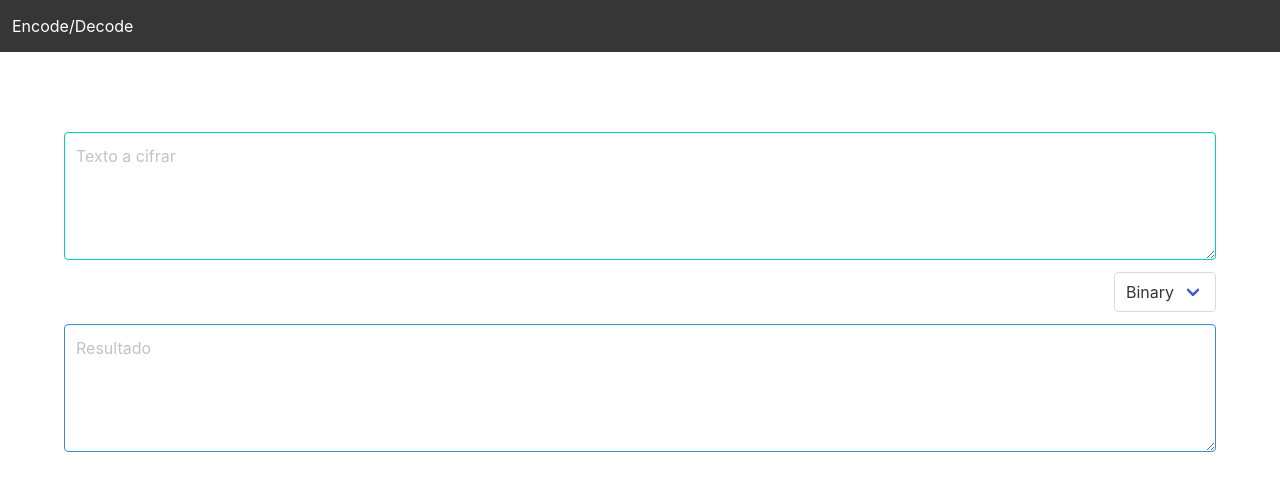
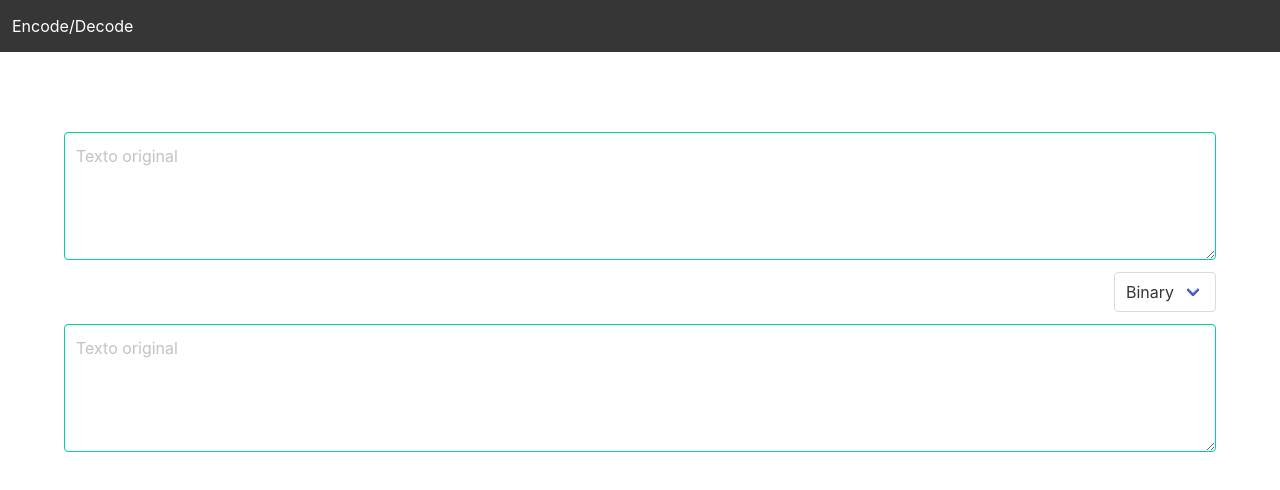
Before and after one commit to daveflr/CryptoLab, a React (Create React App) app: page / in a window 1280 px wide. Shown: the top 490 px of the page. Built offline with nearby package versions, Linux system fonts and the light colour scheme.

Commit message:
Separate inputs components

```diff
--- /dev/null
+++ b/src/Components/Encoder.js
@@ -0,0 +1,114 @@
+import React, {Component} from 'react';
+import axios from 'axios';
+import '../App.css';
+import Input from "./Input";
+
+class Encoder extends Component {
+    constructor(props) {
+        super(props);
+        this.state = {
+            original: "",
+            result: "",
+            method: "",
+            options: ["Binary", "ASCII"]
+        };
+        this.encode = this.encode.bind(this);
+        this.decode = this.decode.bind(this);
+        this.onMethodChange = this.onMethodChange.bind(this);
+    }
+
+    async encode(text, method) { //Encode
+        // e.persist();
+        console.log(text, method);
+        if (text === null || text === "") {
+            this.setState({
+                original: '',
+                result: ''
+            });
+            return;
+        }
+        let response = await axios({
+            method: 'get',
+            url: 'http://127.0.0.1:5000/encode',
+            params: {
+                method: method,
+                text: text
+            }
+        });
+        console.log(response);
+        this.setState({
+            original: text,
+            result: response.data.text
+        });
+    }
+
+    async decode(text, method) { //Decode
+        // e.persist();
+        console.log(text, method);
+        if (text === null || text === "") {
+            this.setState({
+                original: '',
+                result: ''
+            });
+            return;
+        }
+        let response = await axios({
+            method: 'get',
+            url: 'http://127.0.0.1:5000/decode',
+            params: {
+                method: method,
+                text: text,
+            }
+        });
+        console.log(response);
+        this.setState((state) => ({
+            result: text,
+            original: response.data.text
+        }))
+    }
+
+    onMethodChange(e) {
+        this.setState({
+            method: e.target.value
+        })
+    }
+
+    componentDidMount() {
+        this.setState({
+            method: this.state.options[0] //Default Method
+        })
+    }
+
+    render() {
+        const originalText = this.state.original;
+        const resultText = this.state.result;
+        const method = this.state.method;
+        return (
+            <section className="inputs">
+
+                <Input onTextChange={this.encode}
+                       text={originalText}
+                       method={method}/>
+
+                <div className="field is-grouped is-grouped-right">
+                    <div className="control">
+                        <div className="select">
+                            <select onChange={this.onMethodChange}>
+                                {this.state.options.map(e => {
+                                    return <option key={e}>{e}</option>
+                                })}
+                            </select>
+                        </div>
+                    </div>
+                </div>
+
+                <Input onTextChange={this.decode}
+                       text={resultText}
+                       method={method}/>
+
+            </section>
+        );
+    }
+}
+
+export default Encoder;
--- a/src/Components/Input.js
+++ b/src/Components/Input.js
@@ -1,97 +1,27 @@
 import React, {Component} from 'react';
-import axios from 'axios';
-import '../App.css';
 
 class Input extends Component {
     constructor(props) {
         super(props);
-        this.state = {
-            original: "",
-            result: "",
-            method: "",
-            options: ["Binary", "ASCII"]
-        };
         this.onTextChange = this.onTextChange.bind(this);
-        this.onTextChange2 = this.onTextChange2.bind(this);
-        this.onMethodChange = this.onMethodChange.bind(this);
     }
 
-    async onTextChange(e) { //Encode
-        e.persist();
-        if (e.target.value === null || e.target.value === "") {
-            this.setState({
-                original: '',
-                result: ''
-            });
-            return;
-        }
-        let response = await axios({
-            method: 'get',
-            url: 'http://127.0.0.1:5000/encode',
-            params: {
-                method: this.state.method,
-                text: e.target.value,
-            }
-        });
-        console.log(response);
-        this.setState({
-            original: e.target.value,
-            result: response.data.text
-        });
-    }
-
-    onTextChange2(e) { //Decode
-        e.persist();
-        this.setState((state) => ({
-            original: e.target.value,
-            result: e.target.value
-        }))
-    }
-
-    onMethodChange(e) {
-        this.setState({
-            method: e.target.value
-        })
-    }
-
-    componentDidMount() {
-        this.setState({
-            method: this.state.options[0] //Default Method
-        })
+    onTextChange(e) {
+        this.props.onTextChange(e.target.value, this.props.method);
     }
 
     render() {
+        const text = this.props.text;
         return (
-            <section className="inputs">
-                <div className="field">
-                    <div className="control">
+            <div className="field">
+                <div className="control">
                         <textarea onChange={this.onTextChange}
-                                  defaultValue={this.state.original}
+                                  defaultValue={text}
                                   className="textarea is-primary"
-                                  placeholder="Texto a cifrar"/>
-                    </div>
+                                  placeholder="Texto original"/>
+
                 </div>
-                <div className="field is-grouped is-grouped-right">
-                    <div className="control">
-                        <div className="select">
-                            <select onChange={this.onMethodChange}>
-                                {this.state.options.map(e => {
-                                    return <option key={e}>{e}</option>
-                                })}
-                            </select>
-                        </div>
-                    </div>
-                </div>
-                <div className="field">
-                    <div className="control">
-                        <textarea onChange={this.onTextChange2}
-                                  defaultValue={this.state.result}
-                                  className="textarea is-info"
-                                  placeholder="Resultado"
-                        />
-                    </div>
-                </div>
-            </section>
+            </div>
         );
     }
 }
--- a/src/Components/Main.js
+++ b/src/Components/Main.js
@@ -1,6 +1,6 @@
 import React, {Component} from 'react';
 import NavBar from "./NavBar";
-import Input from "./Input";
+import Encoder from "./Encoder";
 
 class Main extends Component {
     render() {
@@ -8,7 +8,7 @@ class Main extends Component {
             <div>
                 <NavBar/>
                 <div className="container">
-                    <Input/>
+                    <Encoder/>
                 </div>
             </div>
 
```
